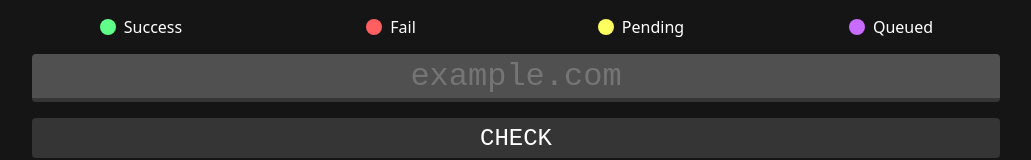
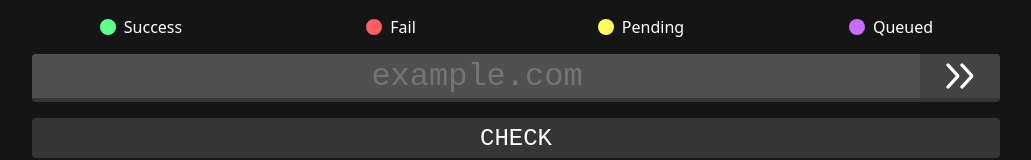
Before and after one commit to Brazy4L/status-check, a React (Vite) app: page / in a window 1280 px wide. Shown: the top 160 px of the page, without its empty margins (124-1155 px from the left). Built offline with nearby package versions, Linux system fonts and the light colour scheme; no server answers.

Commit message:
Add input button

```diff
--- a/src/App.tsx
+++ b/src/App.tsx
@@ -126,6 +126,63 @@ export default function App() {
           }}
         />
         <div className="line"></div>
+        <button
+          className="add__button"
+          onClick={() => {
+            if (!data[0] || data[0].status !== "pending") {
+              addItem(addProtocol(input));
+            }
+          }}
+        >
+          <svg
+            xmlns="http://www.w3.org/2000/svg"
+            width="14"
+            height="44"
+            fill="none"
+          >
+            <path
+              strokeLinecap="round"
+              strokeWidth="3"
+              d="m2 11 9.389 10.327a1 1 0 0 1 0 1.346L2 33"
+            />
+          </svg>
+          <svg
+            xmlns="http://www.w3.org/2000/svg"
+            width="14"
+            height="44"
+            fill="none"
+          >
+            <path
+              strokeLinecap="round"
+              strokeWidth="3"
+              d="m2 11 9.389 10.327a1 1 0 0 1 0 1.346L2 33"
+            />
+          </svg>
+          <svg
+            xmlns="http://www.w3.org/2000/svg"
+            width="14"
+            height="44"
+            fill="none"
+          >
+            <path
+              strokeLinecap="round"
+              strokeWidth="3"
+              d="m2 11 9.389 10.327a1 1 0 0 1 0 1.346L2 33"
+            />
+          </svg>
+          <svg
+            xmlns="http://www.w3.org/2000/svg"
+            width="14"
+            height="44"
+            fill="none"
+          >
+            <path
+              strokeLinecap="round"
+              strokeWidth="3"
+              d="m2 11 9.389 10.327a1 1 0 0 1 0 1.346L2 33"
+            />
+          </svg>
+        </button>
       </div>
       <button
         id="check"
--- a/src/index.css
+++ b/src/index.css
@@ -13,6 +13,9 @@
   --fail: #ff5f60;
   --pending: #fdff5f;
   --queued: #c86bff;
+  --element-primary: #353535;
+  --element-mid: #434343;
+  --element-alt: #505050;
   font-family: system-ui, sans-serif;
   background-color: var(--dark-bg);
   color: var(--light-text);
@@ -93,21 +96,67 @@ button {
   text-align: center;
   border: none;
   border-radius: 0.25rem;
-  background-color: #505050;
+  background-color: var(--element-alt);
   color: var(--light-text);
-  border-bottom: 0.25rem solid #353535;
+  border-bottom: 0.25rem solid var(--element-primary);
   transition: background-color ease-out 0.3s;
   transform: translateZ(0);
+  padding-right: 5rem;
 }
 
 .input:focus {
   outline: none;
-  background-color: #353535;
+  background-color: var(--element-primary);
 }
 
 .input:focus + .line {
   opacity: 1;
   transform: scaleX(1);
+}
+
+.add__button {
+  grid-area: 1 / 1;
+  justify-self: end;
+  z-index: 10;
+  width: 5rem;
+  height: 2.75rem;
+  border-top-right-radius: 0.25rem;
+  background-color: var(--element-mid);
+}
+
+.add__button:active {
+  box-shadow: inset 0px 0px 6px 0px var(--dark-bg);
+}
+
+.add__button > svg {
+  stroke: var(--light-text);
+  transition: stroke ease-out 0.3s, transform ease-out 0.1s;
+}
+
+.add__button > svg:nth-child(1) {
+  transform: translateX(0.875rem);
+}
+
+.add__button > svg:nth-child(4) {
+  transform: translateX(-0.875rem);
+}
+
+.add__button:hover > svg:nth-child(1) {
+  stroke: var(--success);
+  transform: translateX(0);
+}
+
+.add__button:hover > svg:nth-child(2) {
+  stroke: var(--fail);
+}
+
+.add__button:hover > svg:nth-child(3) {
+  stroke: var(--pending);
+}
+
+.add__button:hover > svg:nth-child(4) {
+  stroke: var(--queued);
+  transform: translateX(0);
 }
 
 .line {
@@ -137,7 +186,7 @@ button {
   height: 2.5rem;
   font-size: 1.5rem;
   border-radius: 0.25rem;
-  background-color: #353535;
+  background-color: var(--element-primary);
   color: var(--light-text);
 }
 
```
